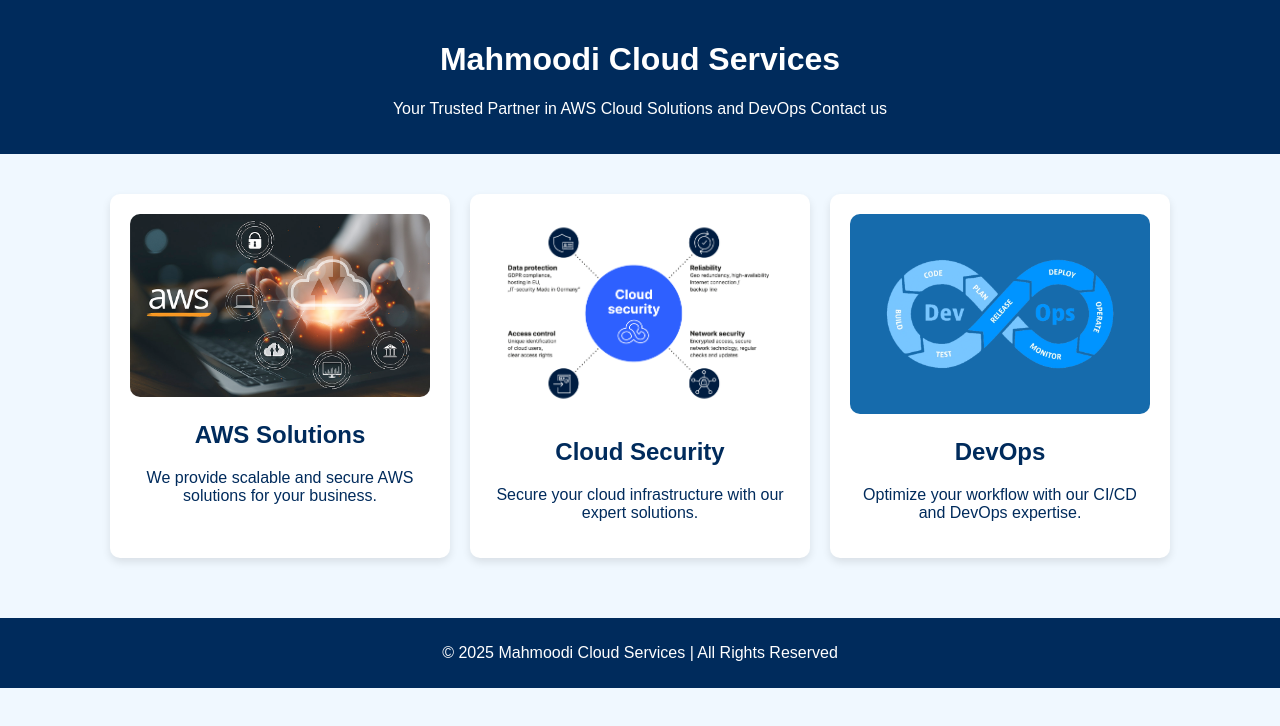
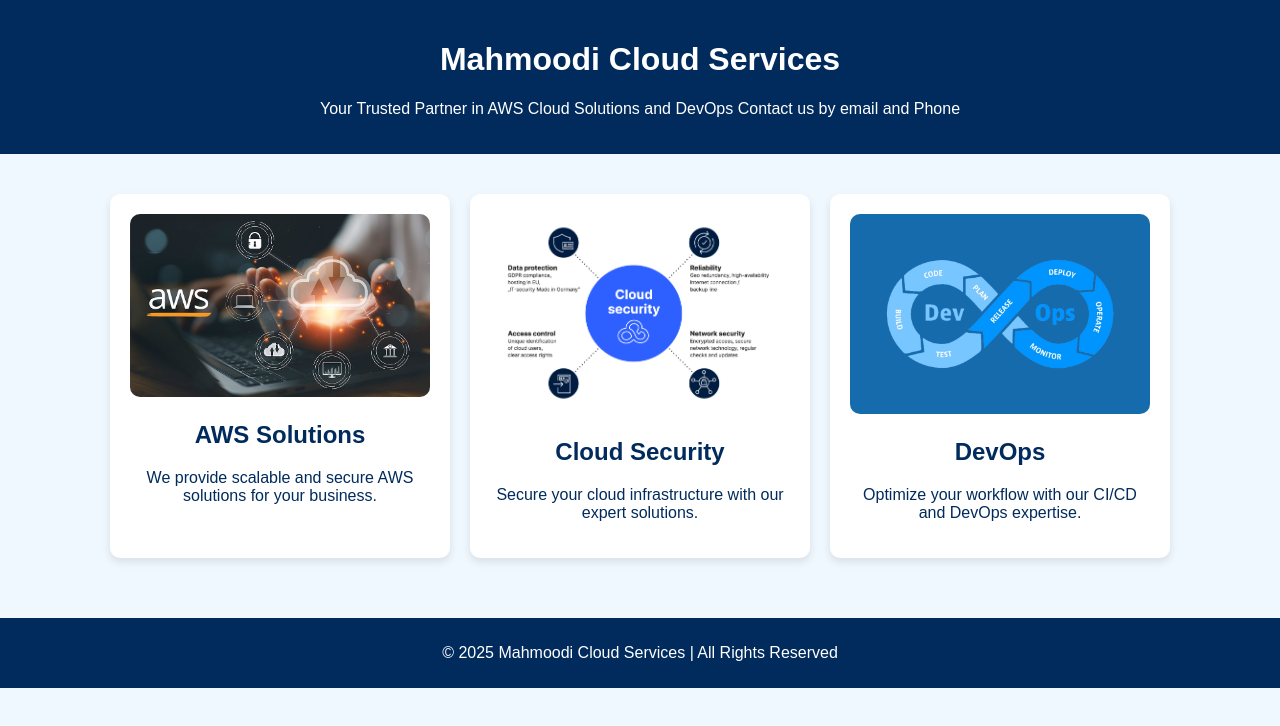
Before and after one commit to Mahmoodi1984/website-jenkins-docker, a plain HTML site: page index.html in a window 1280 px wide. Drawn offline with Linux system fonts and the light colour scheme.

Commit message:
html file modified

```diff
--- a/index.html
+++ b/index.html
@@ -9,7 +9,7 @@
 <body>
     <header>
         <h1>Mahmoodi Cloud Services</h1>
-        <p>Your Trusted Partner in AWS Cloud Solutions and DevOps Contact us </p>
+        <p>Your Trusted Partner in AWS Cloud Solutions and DevOps Contact us by email and Phone </p>
     </header>
 
     <section class="services">
```
